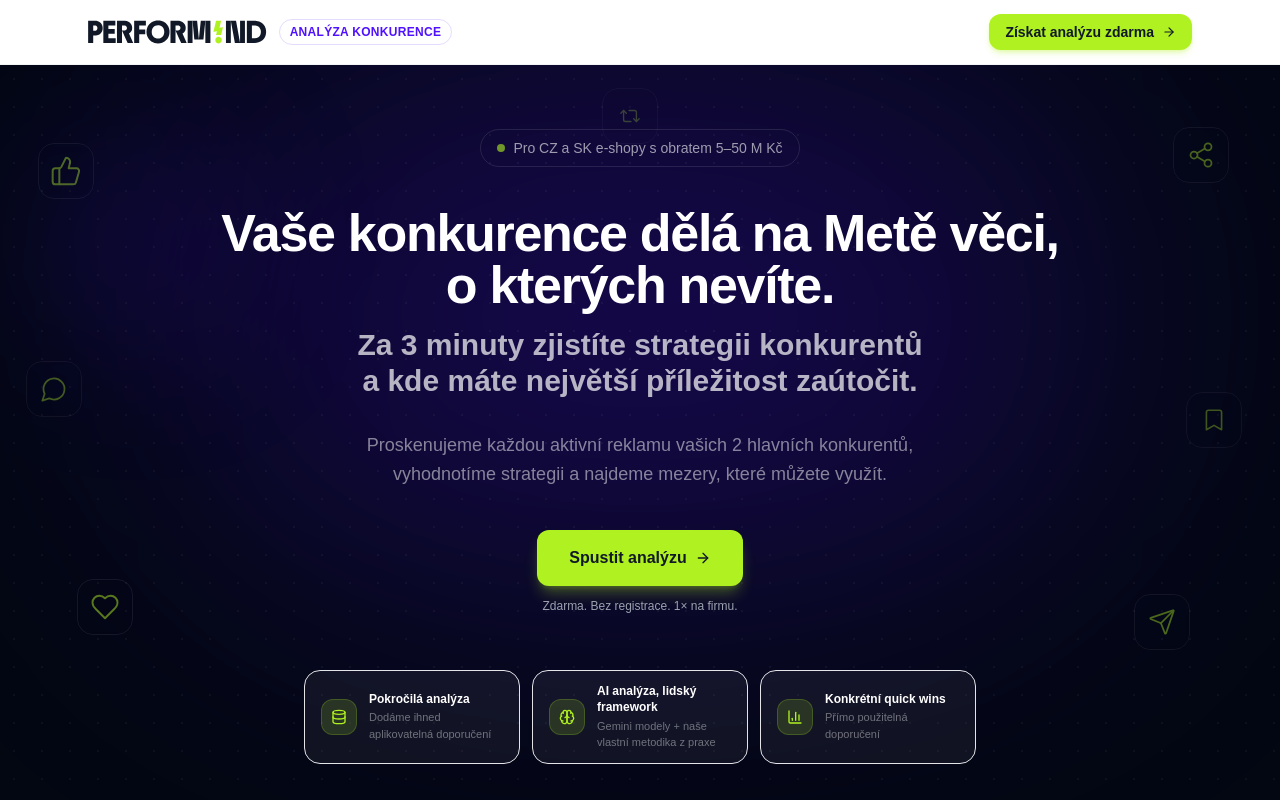
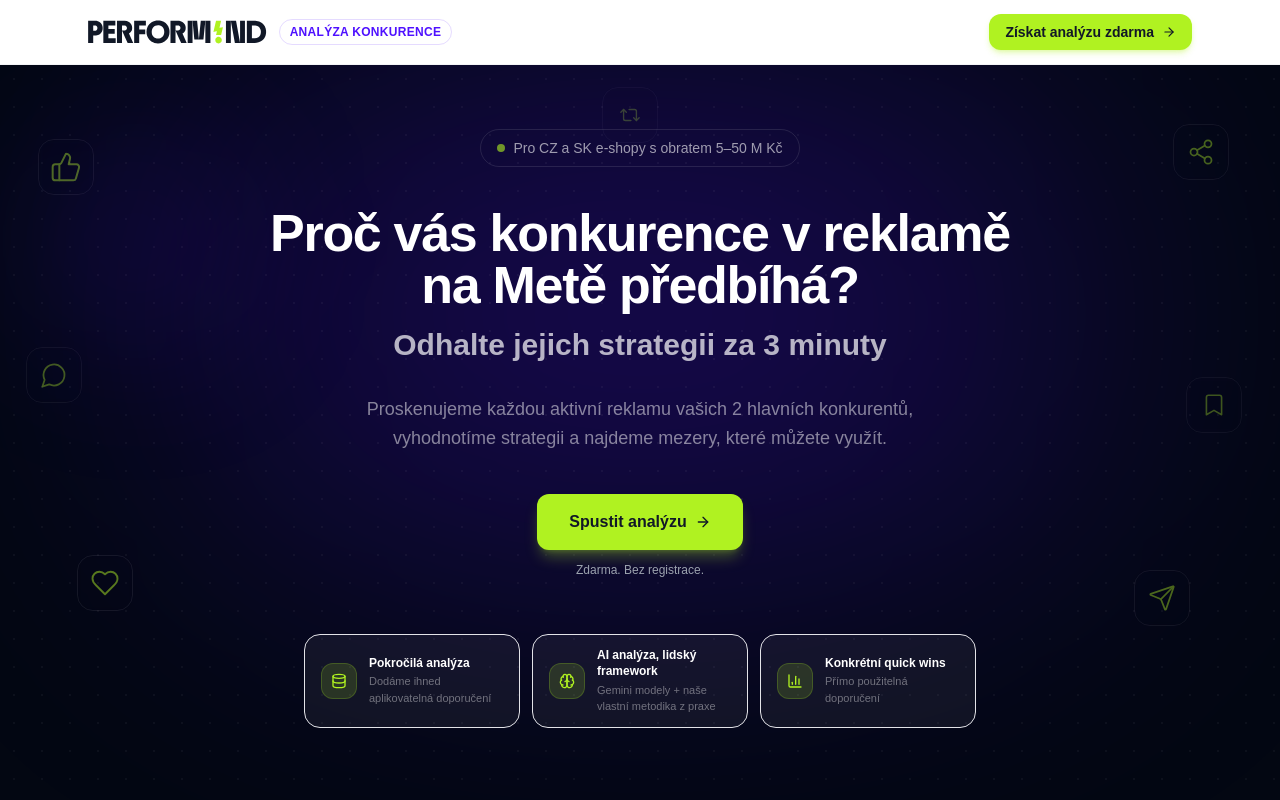
Before and after one commit to danielsojak-wq/lead-magnet, a React (Vite) app: page / in a window 1280 px wide. Shown: the top 800 px of the page. Built offline with nearby package versions, Linux system fonts and the light colour scheme; the HTML template or start-up script is replaced by a standard one.

Commit message:
Changes
Co-authored-by: danielsojak-wq <281610181+danielsojak-wq@users.noreply.github.com>

```diff
--- a/src/pages/LandingPage.tsx
+++ b/src/pages/LandingPage.tsx
@@ -152,15 +152,13 @@ export default function LandingPage() {
           </div>
 
           <h1 className="font-[family-name:var(--font-heading)] text-4xl sm:text-5xl lg:text-[3.25rem] font-bold leading-[1.12] tracking-tight mb-4 text-white">
-            Vaše konkurence dělá na Metě věci,
+            Proč vás konkurence v reklamě
             <br />
-            o kterých nevíte.
+            na Metě předbíhá?
           </h1>
 
           <p className="font-[family-name:var(--font-heading)] text-2xl sm:text-3xl font-semibold text-white/70 mb-8 leading-snug">
-            Za 3 minuty zjistíte strategii konkurentů
-            <br />
-            a kde máte největší příležitost zaútočit.
+            Odhalte jejich strategii za 3 minuty
           </p>
 
           <p className="text-white/50 text-lg max-w-xl mx-auto mb-10 leading-relaxed">
@@ -170,7 +168,7 @@ export default function LandingPage() {
 
           {/* CTA */}
           <div ref={ctaRef} className="flex justify-center mb-14">
-            <CtaButton size="lg" label="Spustit analýzu" subText="Zdarma. Bez registrace. 1× na firmu." />
+            <CtaButton size="lg" label="Spustit analýzu" subText="Zdarma. Bez registrace." />
           </div>
 
           {/* Feature cards strip */}
```
